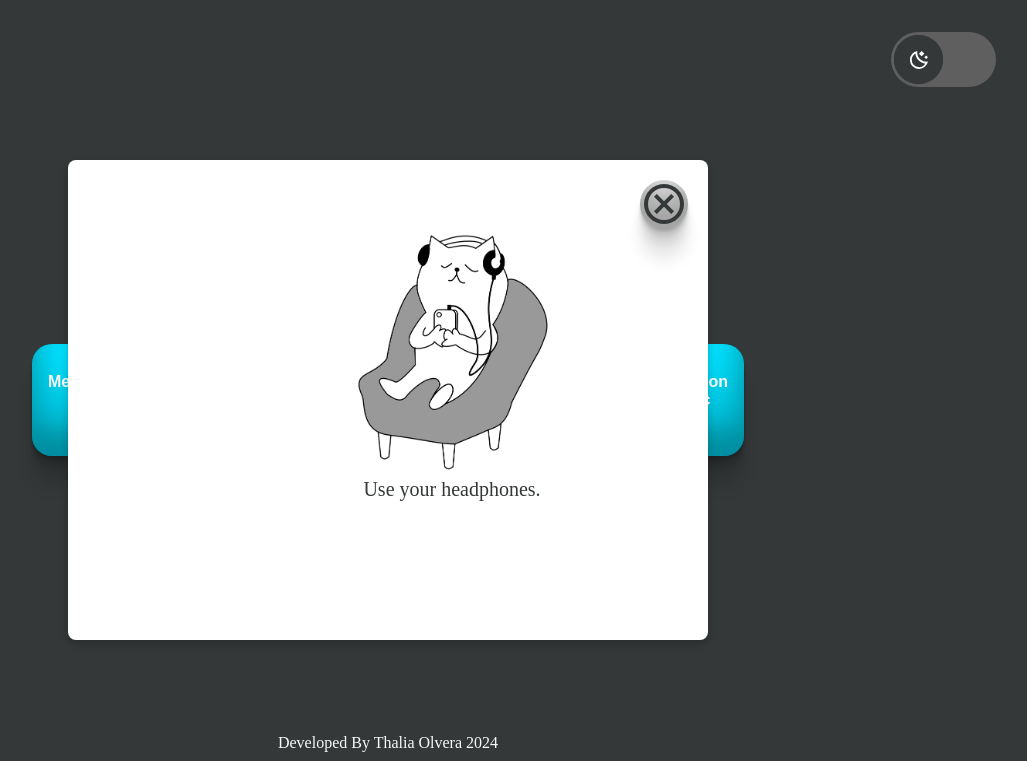
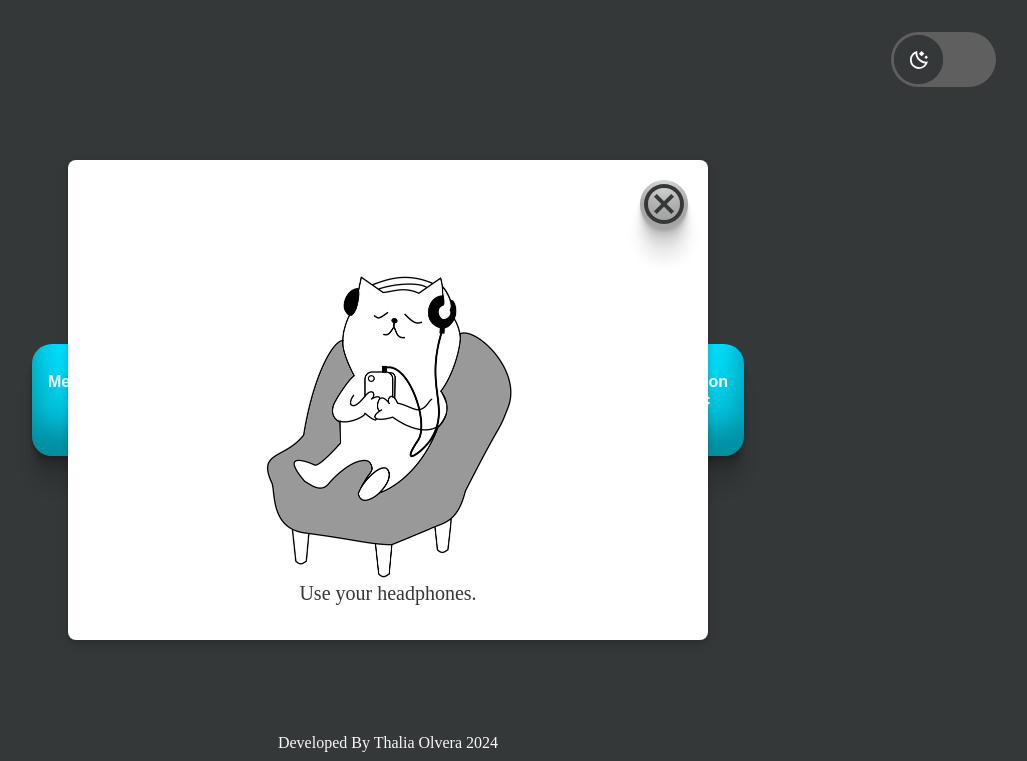
Before and after one commit to ThaliaOlvera/moduloDeRespiracion, a plain HTML site: page index.html in a window 1280 px wide. Shown: the top 761 px of the page, without its empty margins (252-1279 px from the left). Drawn offline with Linux system fonts and the light colour scheme.

Commit message:
Fix: modal image

```diff
--- a/index.html
+++ b/index.html
@@ -26,13 +26,13 @@
           />
         </div>
         <div class="headphonesIcon_container">
-          <div>
+
             <img
               class="headphonesIcon"
               src="src/img/headphones.png"
               alt="headphones ico "
             />
-          </div>
+
           <p>Use your headphones.</p>
         </div>
       </div>
--- a/style.css
+++ b/style.css
@@ -97,7 +97,6 @@ p {
 .modal-content {
   width: 50%;
   height: 60dvb;
-  position: relative;
   flex-direction: column;
   justify-content: space-between;
   background-color: white;
@@ -113,16 +112,28 @@ p {
 }
 
 .headphonesIcon_container {
-  position: absolute;
-  top: 4rem;
-  left: 8rem;
+  max-width: 100%;
+  height: 50dvh;
+  display: flex;
+  flex-direction: column;
+  justify-content: center;
+  align-items: center;
+
+}
+
+.headphonesIcon_container img
+{
+  width: 100%;
+  height: 40dvh;
+  object-position: center;
+  object-fit: contain;
 }
 
 .cancel-container {
   width: 100%;
-  height: 55dvh;
   text-align: end;
 }
+
 
 .cancel-container--btn {
   width: 3rem;
```
